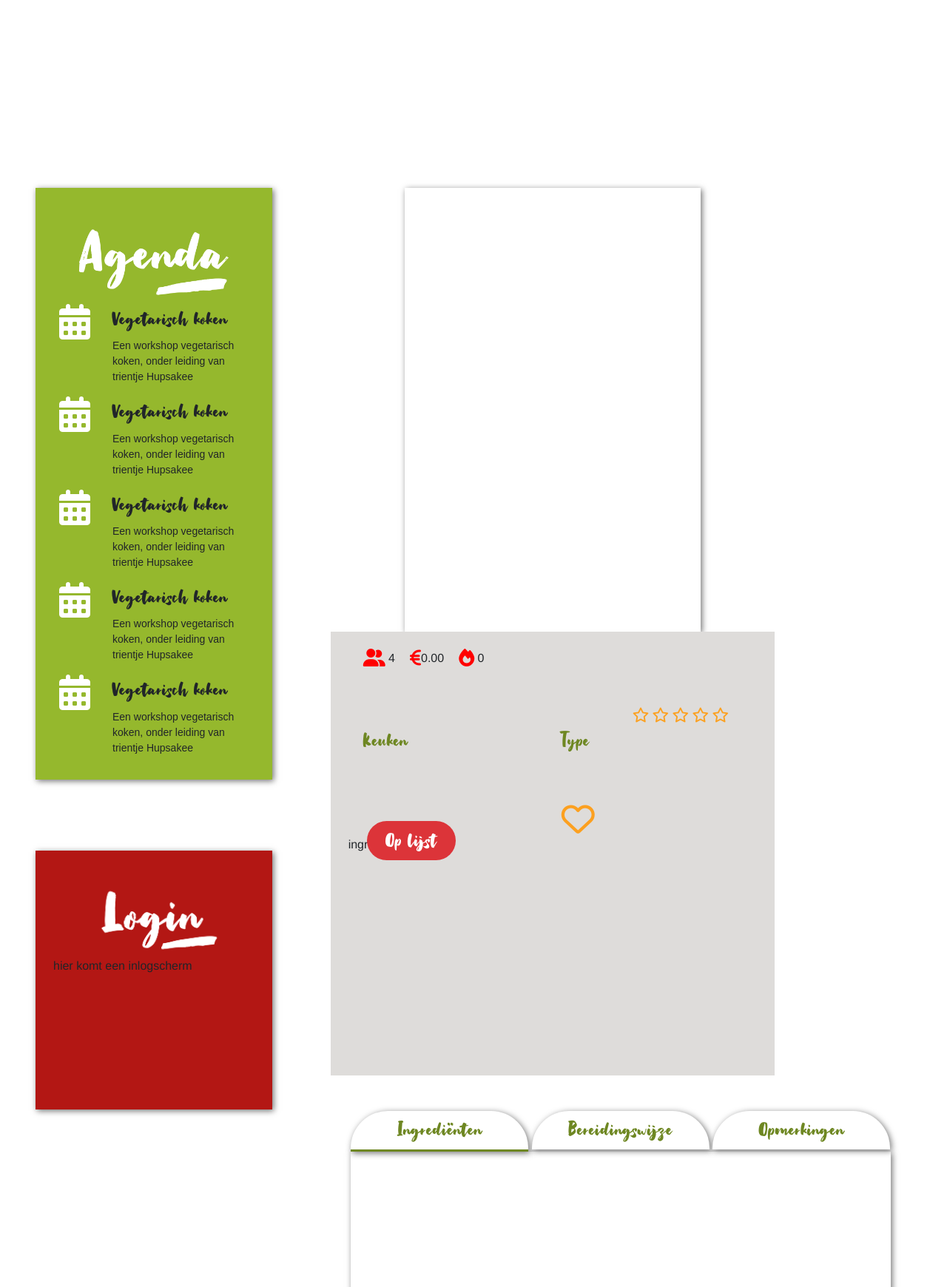
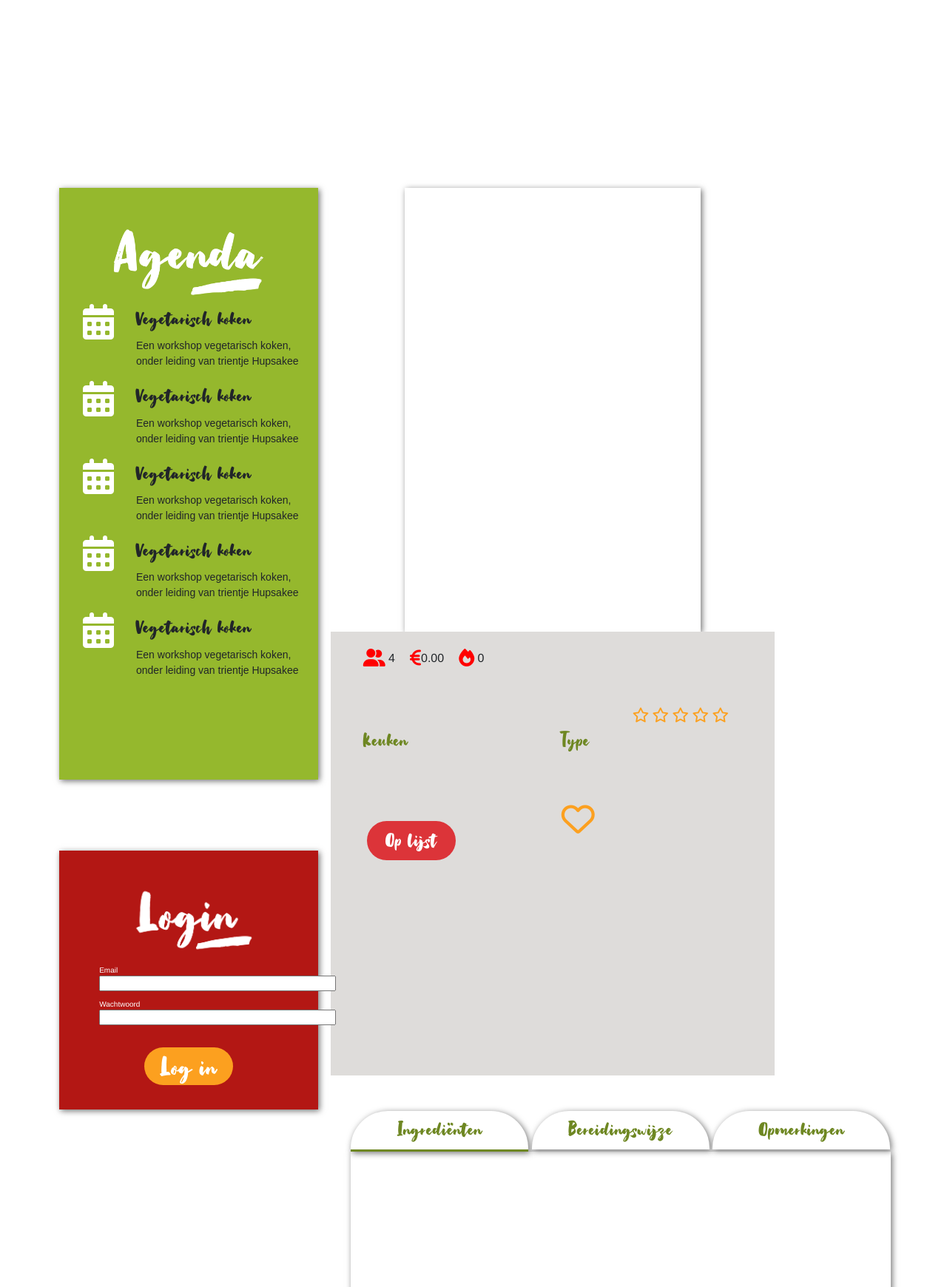
Before and after one commit to ReneKrewinkel/educom-verrukkulluk-1678798729, a PHP site: template templates/detail.html.twig in a window 1280 px wide. Shown: the part 494-2234 px from the top of the page at 74% size. Run offline with PHP 8.4, Linux system fonts and the light colour scheme; the template is opened without the code that fills it, so the values that code supplies are empty; some libraries are stand-ins or nearby versions.

Commit message:
login (#13)

```diff
--- a/assets/css/main.css
+++ b/assets/css/main.css
@@ -69,7 +69,10 @@ p{
 
 /* Agenda  */
 .agenda-color{
-    width: 500px;
+    position: relative;
+    left: 10%;
+    min-width: 350px;
+    max-width: 350px;
     height: 800px;
     background-color: var(--lighter-green);
     /* border: 10px solid #FFF; */
@@ -85,17 +88,57 @@ p{
 
 /* Login */
 .login-color{
-width: 500px;
+position: relative;
+left: 10%;
+min-width: 350px;
+max-width: 350px;
 height: 350px;
 background-color: var(--darker-red);
 /* border: 10px solid #FFF; */
 }
+
 
 .login-center {
     display: flex;
     height: 33%;
     justify-content: center;
     margin-top: 20px;
+    margin-bottom: 10px;
+}
+
+.login-text {
+    color: #FFF;
+    font-size: 10px;
+    position: relative;
+    left: 10%;
+}
+
+.button-login {
+    position: relative;
+    left: 20%;
+    top: 15px;
+    background-color: var(--lighter-orange);
+    color: var(--white);
+    border:none;
+    border-radius: 35px;
+    /* box-shadow: 0px 0px 2px 2px rgba(0,0,0); */
+    padding: 0px;
+    padding-top: 1px;
+    min-height: 40px;
+    min-width: 120px;
+}
+
+.button-login:hover{
+    background-color:#95b82d;
+    transition: 0.4s;
+
+}
+
+.button-login:focus{
+    outline-color: transparent;
+    outline-style: solid;
+    box-shadow: 0 0 0 4px #5a01a7;
+    transition: 0.5s;
 }
 
 
@@ -306,6 +349,7 @@ height: 300px;
     /* border: 2px solid #eeeeee; */
     background: #FFF;
     min-width: 730px;
+    padding-bottom: 100px;
 
 
   }
@@ -340,7 +384,7 @@ height: 300px;
 
   .tabs_content {
     padding: 15px;
-    height: 600px;
+    height: 490px;
     display: none;
     background: #FFF;
     overflow-y:scroll;
--- a/templates/detail.html.twig
+++ b/templates/detail.html.twig
@@ -161,7 +161,7 @@
                 <div class = "col-6">
                     <i class = " far fa-heart favoriet" data-value = "1"></i>
                 </div>
-            </div>ingredient_content
+            </div>
         </div>
     </div>
     <div class = "row justify-content-center">
@@ -199,7 +199,6 @@
                             </div>
                         {% endfor %}
 
-
                     </div>
                     <div class = "tabs_content" data-tab = "2">
                         {% for bereiding in data.0.bereidingen %}
@@ -232,9 +231,9 @@
     </div>
 
      {# Dump #}
-       <pre>
+       {# <pre>
         {{ dump(data.0.opmerkingen) }}
-       </pre>
+       </pre> #}
 
     <script>
 
--- a/templates/main.html.twig
+++ b/templates/main.html.twig
@@ -124,7 +124,15 @@
                         <div>
                             <div class="login-center"><img src = "assets/img/verrukkulluk-login.png" alt = "login header">
                             </div>
-                            hier komt een inlogscherm
+                            <div>
+                                <form method = "GET" action = "action" class = "login-text">
+                                    Email <br>
+                                    <input type = "text" name = "Email"  size = "50" style = "margin-bottom: 10px;"> <br>
+                                    Wachtwoord<br>
+                                    <input type = "text" name = "wachtwoord" size = "50"><br><br>
+                                    <h2><input type = "button" value = "Log in" class = "button-login"></h2>
+                                </form>
+                            </div>
                         </div>
                     </div>
                 </div>
```
